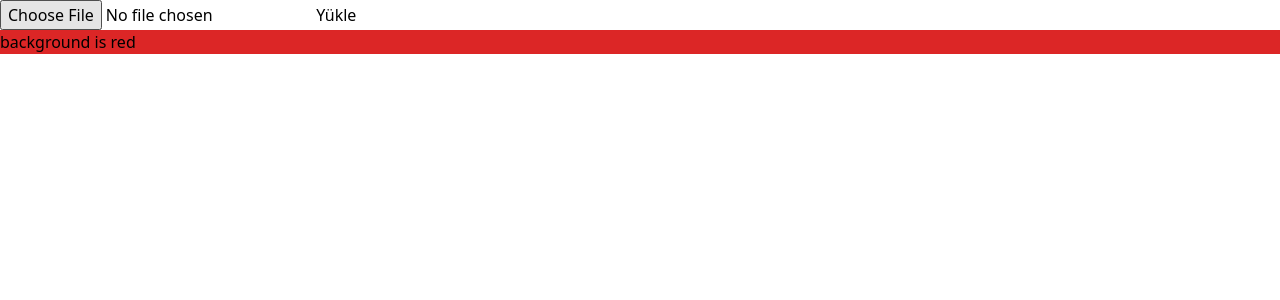
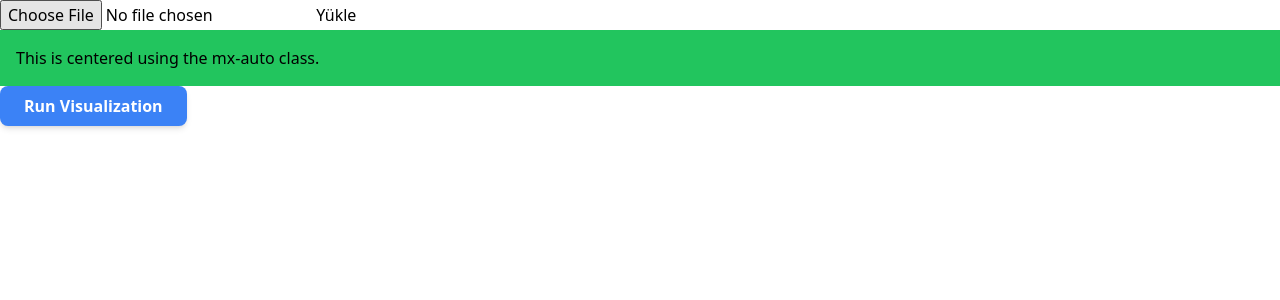
Before and after one commit to eminnates/Data-Manipulation-Website, a Flask app: page / in a window 1280 px wide. Shown: the top 300 px of the page. Run offline with Flask 3, Linux system fonts and the light colour scheme.

Commit message:
made basic website and basic visualization

```diff
--- a/main.py
+++ b/main.py
@@ -1,27 +1,62 @@
-from flask import Flask, request, redirect, url_for,render_template
+from flask import Flask, request, send_file, render_template, jsonify
 import os
+import subprocess
 
 app = Flask(__name__)
 
 
+app.config['UPLOAD_FOLDER'] = 'uploads/'
+app.config['OUTPUT_FOLDER'] = 'outputs/'
+os.makedirs(app.config['UPLOAD_FOLDER'], exist_ok=True)
+os.makedirs(app.config['OUTPUT_FOLDER'], exist_ok=True)
+
 @app.route("/")
-def hello_world():
+def index():
     return render_template("index.html")
 
 def allowed_file(filename):
-    return '.' in filename and filename.rsplit('.', 1)[1].lower() in {'csv', 'xlsx', 'txt'}
+    return '.' in filename and filename.rsplit('.', 1)[1].lower() in {'csv', 'xlsx', 'txt', 'json'}
+
 @app.route('/upload', methods=['POST'])
 def upload_file():
     if 'file' not in request.files:
         return 'Dosya bulunamadı'
+
     file = request.files['file']
     if file.filename == '':
         return 'Dosya adı boş'
+
     if file and allowed_file(file.filename):
-        filepath = os.path.join(app.config['UPLOAD_FOLDER'], file.filename)
+        file.filename = 'read.csv'
+        filepath = os.path.join(app.config['UPLOAD_FOLDER'], 'read.csv')
         file.save(filepath)
-        return 'Dosya yüklendi'
+        return f'Dosya yüklendi: {file.filename}'
+
     return 'Geçersiz dosya formatı'
+@app.route('/get-graph', methods=['GET'])
+def get_graph():
+    file_path = os.path.join(app.config['OUTPUT_FOLDER'], 'output.png')
+    if os.path.exists(file_path):
+        return send_file(file_path, mimetype='image/png')
+    return "File not found", 404
+
+
+
+
+@app.route('/run-script', methods=['POST'])
+def run_script():
+    get_graph()
+    try:
+
+        result = subprocess.run(
+            ["python", "python_scripts/visualition2.py"],
+            capture_output=True, text=True, check=True,
+        )
+
+        return jsonify({"image_url": f"/get-graph"})
+    except Exception as e:
+        print(f"Unexpected error: {str(e)}")
+        return jsonify({"error": "An unexpected error occurred."}), 500
 
 if __name__ == "__main__":
     app.run(debug=True)
--- a/static/css/input.css
+++ b/static/css/input.css
@@ -1,3 +1,9 @@
 @tailwind base;
 @tailwind components;
 @tailwind utilities;
+@layer components {
+    .btn {
+      @apply px-6 py-2 bg-[#083810] text-white font-semibold rounded-lg shadow-md
+             hover:bg-blue-600 focus:outline-none focus:ring-2 focus:ring-blue-400;
+    }
+}
--- a/static/css/output.css
+++ b/static/css/output.css
@@ -558,7 +558,89 @@ video {
   position: static;
 }
 
+.mx-auto {
+  margin-left: auto;
+  margin-right: auto;
+}
+
+.mt-4 {
+  margin-top: 1rem;
+}
+
+.block {
+  display: block;
+}
+
+.rounded-lg {
+  border-radius: 0.5rem;
+}
+
 .bg-red-600 {
   --tw-bg-opacity: 1;
   background-color: rgb(220 38 38 / var(--tw-bg-opacity, 1));
 }
+
+.bg-blue-500 {
+  --tw-bg-opacity: 1;
+  background-color: rgb(59 130 246 / var(--tw-bg-opacity, 1));
+}
+
+.bg-green-500 {
+  --tw-bg-opacity: 1;
+  background-color: rgb(34 197 94 / var(--tw-bg-opacity, 1));
+}
+
+.p-4 {
+  padding: 1rem;
+}
+
+.px-6 {
+  padding-left: 1.5rem;
+  padding-right: 1.5rem;
+}
+
+.py-2 {
+  padding-top: 0.5rem;
+  padding-bottom: 0.5rem;
+}
+
+.font-semibold {
+  font-weight: 600;
+}
+
+.text-gray-700 {
+  --tw-text-opacity: 1;
+  color: rgb(55 65 81 / var(--tw-text-opacity, 1));
+}
+
+.text-white {
+  --tw-text-opacity: 1;
+  color: rgb(255 255 255 / var(--tw-text-opacity, 1));
+}
+
+.shadow-md {
+  --tw-shadow: 0 4px 6px -1px rgb(0 0 0 / 0.1), 0 2px 4px -2px rgb(0 0 0 / 0.1);
+  --tw-shadow-colored: 0 4px 6px -1px var(--tw-shadow-color), 0 2px 4px -2px var(--tw-shadow-color);
+  box-shadow: var(--tw-ring-offset-shadow, 0 0 #0000), var(--tw-ring-shadow, 0 0 #0000), var(--tw-shadow);
+}
+
+.hover\:bg-blue-600:hover {
+  --tw-bg-opacity: 1;
+  background-color: rgb(37 99 235 / var(--tw-bg-opacity, 1));
+}
+
+.focus\:outline-none:focus {
+  outline: 2px solid transparent;
+  outline-offset: 2px;
+}
+
+.focus\:ring-2:focus {
+  --tw-ring-offset-shadow: var(--tw-ring-inset) 0 0 0 var(--tw-ring-offset-width) var(--tw-ring-offset-color);
+  --tw-ring-shadow: var(--tw-ring-inset) 0 0 0 calc(2px + var(--tw-ring-offset-width)) var(--tw-ring-color);
+  box-shadow: var(--tw-ring-offset-shadow), var(--tw-ring-shadow), var(--tw-shadow, 0 0 #0000);
+}
+
+.focus\:ring-blue-400:focus {
+  --tw-ring-opacity: 1;
+  --tw-ring-color: rgb(96 165 250 / var(--tw-ring-opacity, 1));
+}
--- /dev/null
+++ b/static/scripts/getElement.js
@@ -0,0 +1,5 @@
+document.getElementById("runButton").addEventListener("click", async () => {
+    const response = await fetch("/run-script", { method: "POST" });
+    const data = await response.json();
+    document.getElementById("output").textContent = data.output || "Error running script.";
+});
--- a/templates/index.html
+++ b/templates/index.html
@@ -1,4 +1,3 @@
-
 <!DOCTYPE html>
 <html lang="en">
 <head>
@@ -13,8 +12,31 @@
         <input type="submit" value="Yükle">
       </form>
 
-    <div class="bg-red-600">
-        background is red
+
+      <div class="bg-green-500 text-blue mx-auto p-4">
+        This is centered using the mx-auto class.
     </div>
+    <button id="runButton" class="px-6 py-2 bg-blue-500 text-white font-semibold rounded-lg shadow-md hover:bg-blue-600 focus:outline-none focus:ring-2 focus:ring-blue-400">
+        Run Visualization
+      </button>
+
+      <p id="output" class="mt-4 text-gray-700"></p>
+
+      <img id="graphImage" src="/uploads/output.png" alt="Grafik" style="display: none;" >
+      <script src="{{ url_for('static', filename='scripts/getElement.js') }}"></script>
+
+      <script>
+          document.getElementById("runButton").addEventListener("click", function() {
+              fetch("/run-script", { method: "POST" })
+                  .then(response => response.json())
+                  .then(data => {
+                      if (data.image_url) {
+                        let img = document.getElementById("graphImage");
+                        img.src = data.image_url + "?t=" + new Date().getTime();
+                        img.style.display = "block"; // Görseli görünür yap
+                      }
+                  });
+          });
+      </script>
 </body>
 </html>
```
Also changed, not shown: python_scripts/pandasTutorial.py (added, +14 -0 lines), python_scripts/visualition.py (added, +31 -0 lines), python_scripts/visualition2.py (added, +24 -0 lines), outputs/output.png (added), uploads/read.csv (added).
